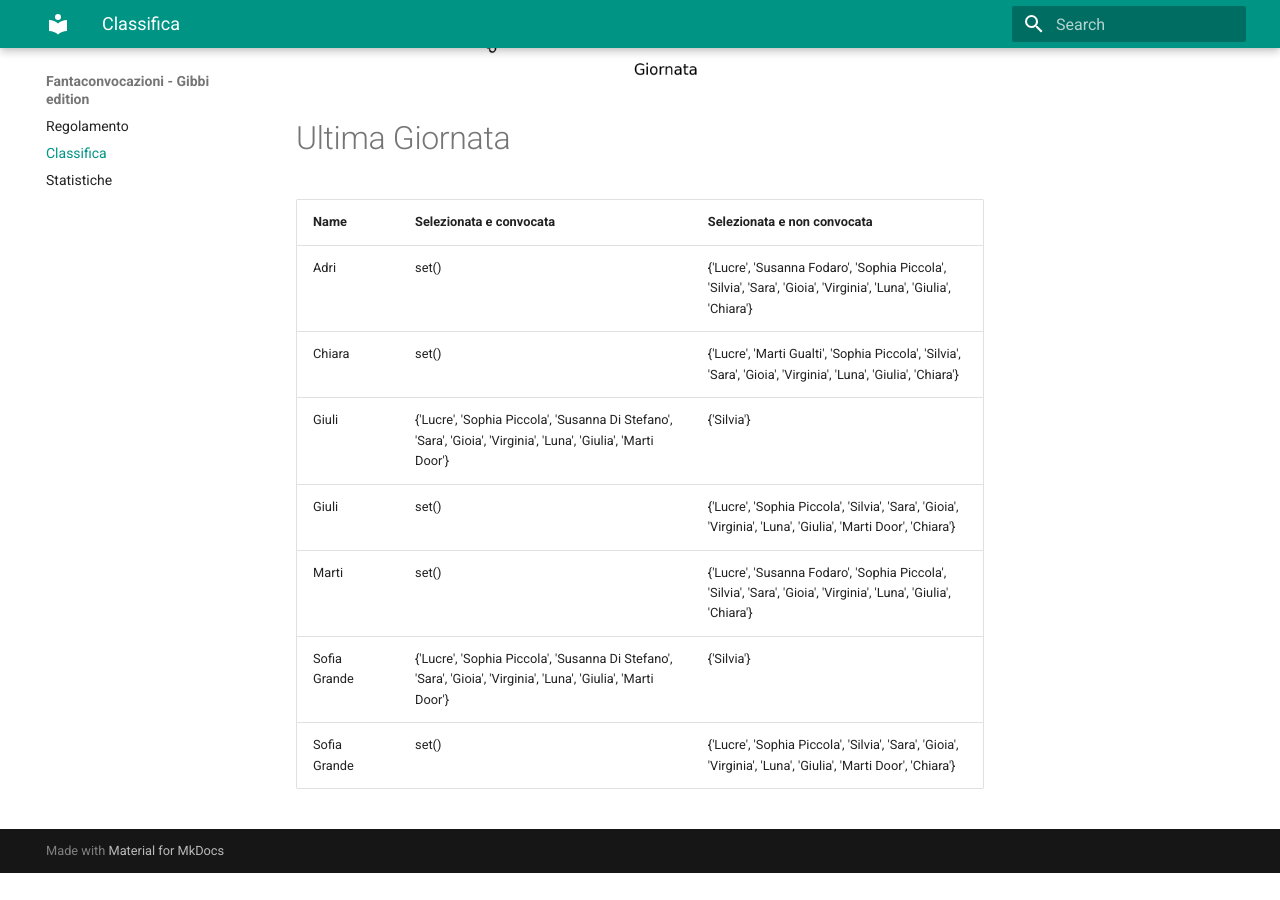
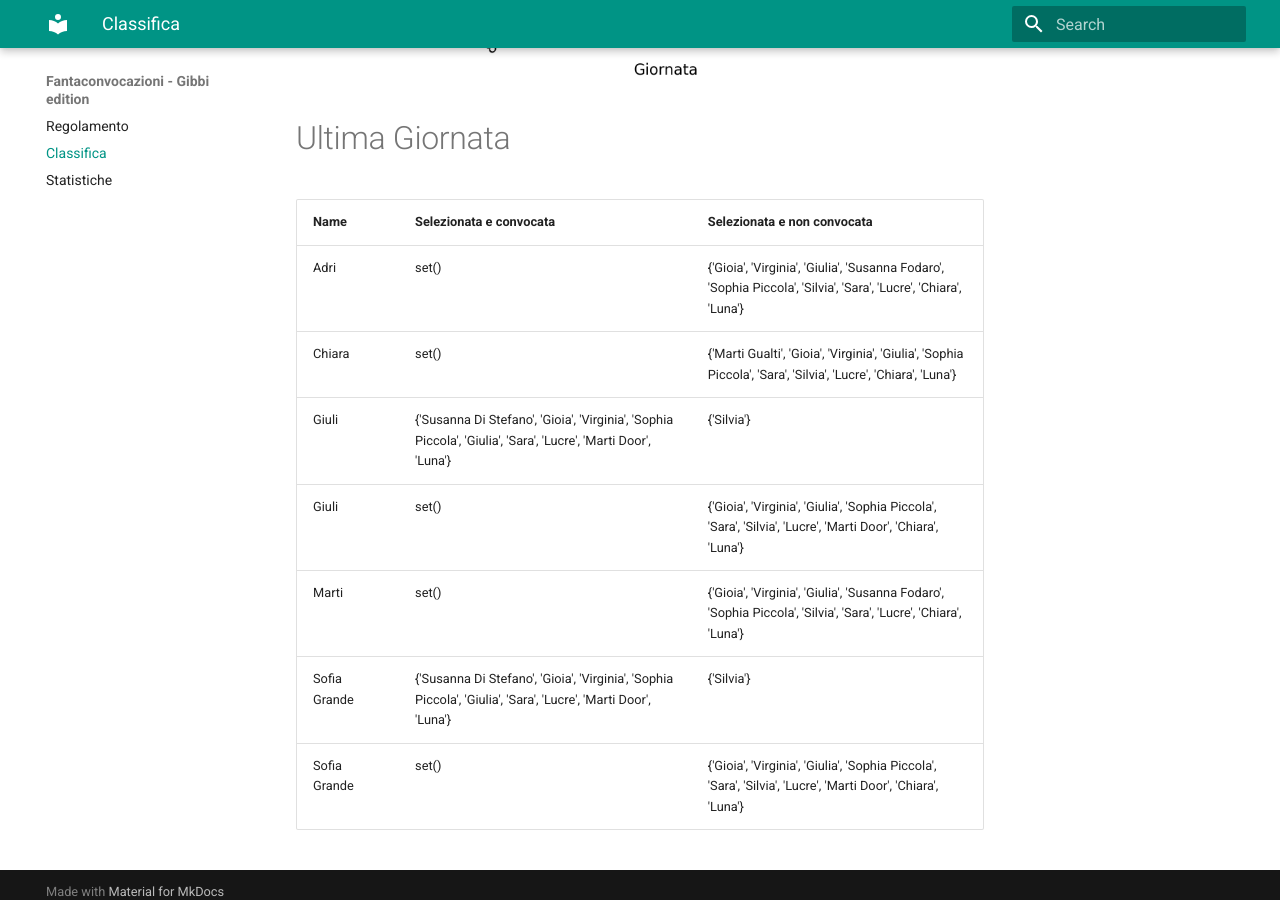
Before and after one commit to martinig94/fantagibbi, an MkDocs documentation site: the page built from docs/Classifica.md, in a window 1280 px wide and 900 px high, scrolled down 1030 px. Built offline with MkDocs 1.6.1 and Material for MkDocs 9.7.7, drawn with Linux system fonts in a browser that asks for light colours; before the commit the page ends 1903 px from its top, so only the background shows below that.

Commit message:
Auto-update from main.py

```diff
--- a/docs/Classifica.md
+++ b/docs/Classifica.md
@@ -18,11 +18,11 @@
 <!-- START_TABLE CORRECT -->
 | Name         | Selezionata e convocata                                                                                        | Selezionata e non convocata                                                                                      |
 |:-------------|:---------------------------------------------------------------------------------------------------------------|:-----------------------------------------------------------------------------------------------------------------|
-| Adri         | set()                                                                                                          | {'Lucre', 'Susanna Fodaro', 'Sophia Piccola', 'Silvia', 'Sara', 'Gioia', 'Virginia', 'Luna', 'Giulia', 'Chiara'} |
-| Chiara       | set()                                                                                                          | {'Lucre', 'Marti Gualti', 'Sophia Piccola', 'Silvia', 'Sara', 'Gioia', 'Virginia', 'Luna', 'Giulia', 'Chiara'}   |
-| Giuli        | {'Lucre', 'Sophia Piccola', 'Susanna Di Stefano', 'Sara', 'Gioia', 'Virginia', 'Luna', 'Giulia', 'Marti Door'} | {'Silvia'}                                                                                                       |
-| Giuli        | set()                                                                                                          | {'Lucre', 'Sophia Piccola', 'Silvia', 'Sara', 'Gioia', 'Virginia', 'Luna', 'Giulia', 'Marti Door', 'Chiara'}     |
-| Marti        | set()                                                                                                          | {'Lucre', 'Susanna Fodaro', 'Sophia Piccola', 'Silvia', 'Sara', 'Gioia', 'Virginia', 'Luna', 'Giulia', 'Chiara'} |
-| Sofia Grande | {'Lucre', 'Sophia Piccola', 'Susanna Di Stefano', 'Sara', 'Gioia', 'Virginia', 'Luna', 'Giulia', 'Marti Door'} | {'Silvia'}                                                                                                       |
-| Sofia Grande | set()                                                                                                          | {'Lucre', 'Sophia Piccola', 'Silvia', 'Sara', 'Gioia', 'Virginia', 'Luna', 'Giulia', 'Marti Door', 'Chiara'}     |
+| Adri         | set()                                                                                                          | {'Gioia', 'Virginia', 'Giulia', 'Susanna Fodaro', 'Sophia Piccola', 'Silvia', 'Sara', 'Lucre', 'Chiara', 'Luna'} |
+| Chiara       | set()                                                                                                          | {'Marti Gualti', 'Gioia', 'Virginia', 'Giulia', 'Sophia Piccola', 'Sara', 'Silvia', 'Lucre', 'Chiara', 'Luna'}   |
+| Giuli        | {'Susanna Di Stefano', 'Gioia', 'Virginia', 'Sophia Piccola', 'Giulia', 'Sara', 'Lucre', 'Marti Door', 'Luna'} | {'Silvia'}                                                                                                       |
+| Giuli        | set()                                                                                                          | {'Gioia', 'Virginia', 'Giulia', 'Sophia Piccola', 'Sara', 'Silvia', 'Lucre', 'Marti Door', 'Chiara', 'Luna'}     |
+| Marti        | set()                                                                                                          | {'Gioia', 'Virginia', 'Giulia', 'Susanna Fodaro', 'Sophia Piccola', 'Silvia', 'Sara', 'Lucre', 'Chiara', 'Luna'} |
+| Sofia Grande | {'Susanna Di Stefano', 'Gioia', 'Virginia', 'Sophia Piccola', 'Giulia', 'Sara', 'Lucre', 'Marti Door', 'Luna'} | {'Silvia'}                                                                                                       |
+| Sofia Grande | set()                                                                                                          | {'Gioia', 'Virginia', 'Giulia', 'Sophia Piccola', 'Sara', 'Silvia', 'Lucre', 'Marti Door', 'Chiara', 'Luna'}     |
 <!-- END_TABLE CORRECT -->
```
